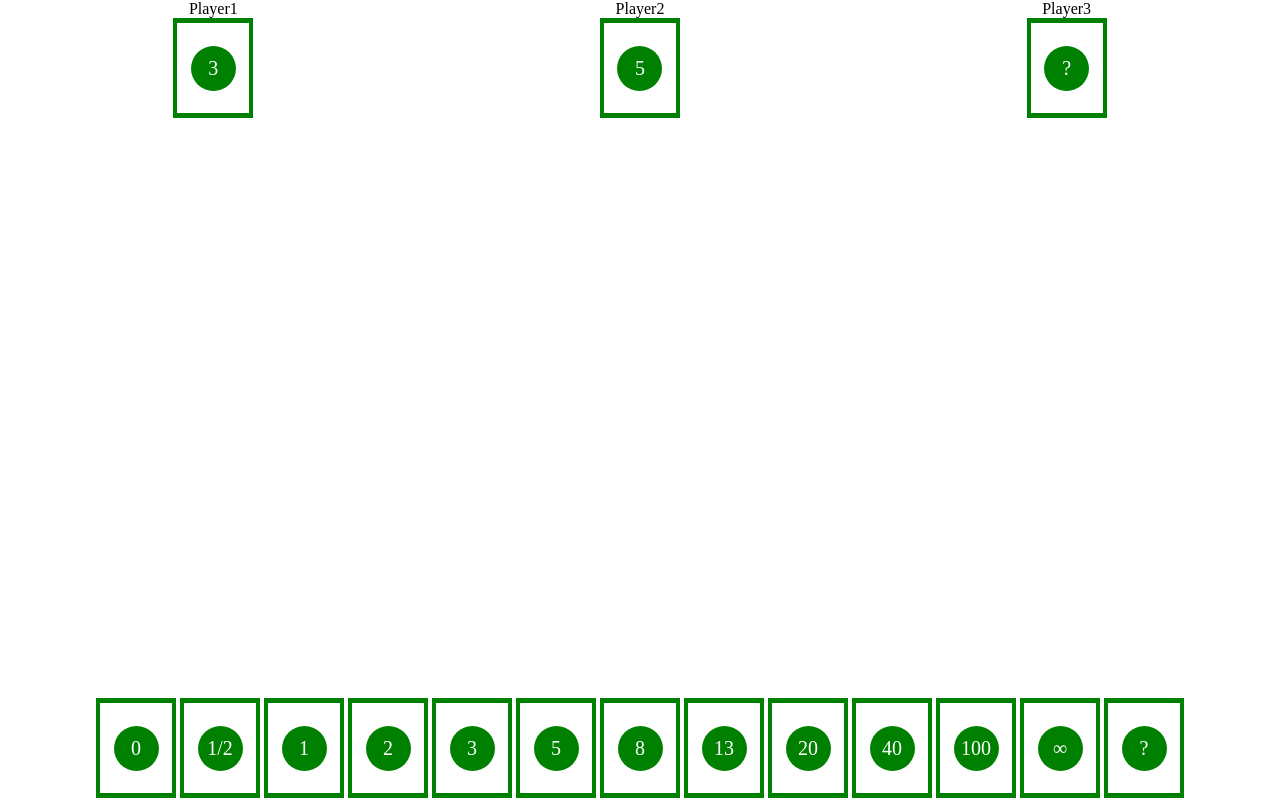
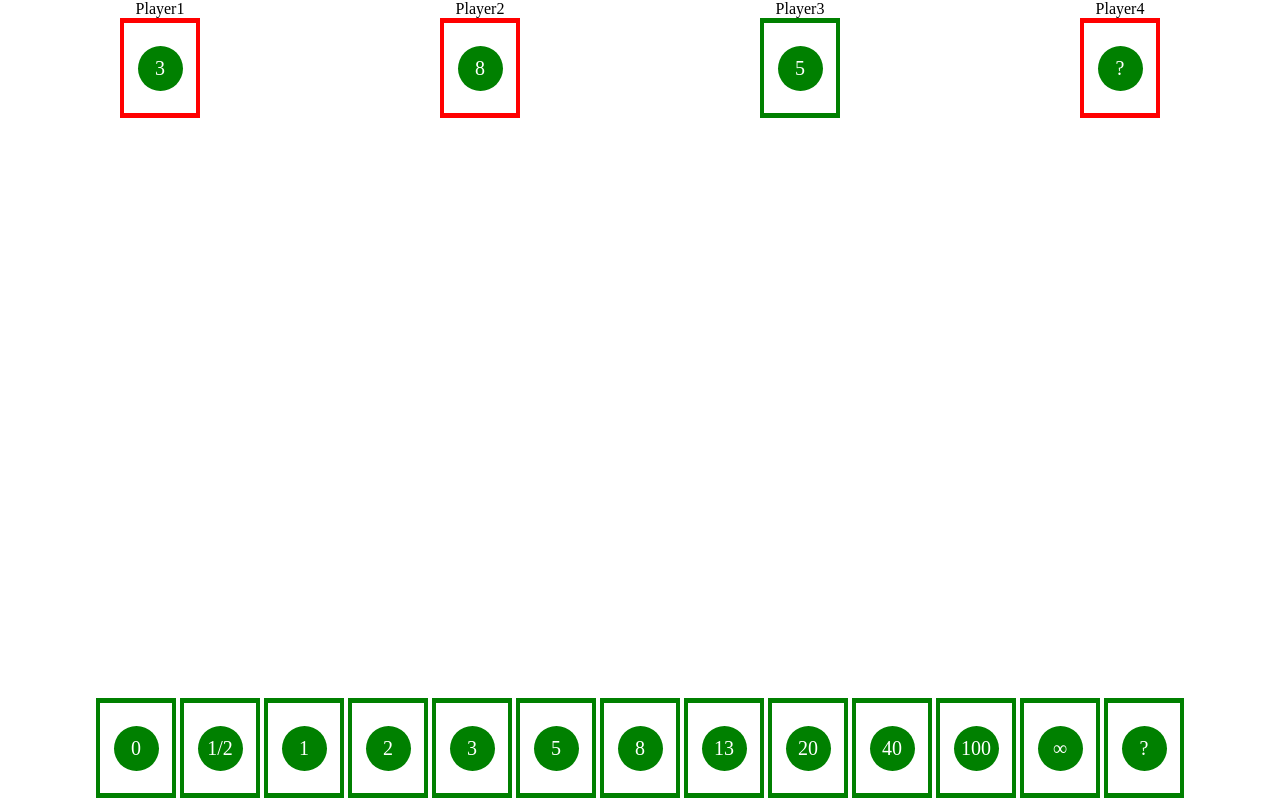
Before and after one commit to bogdangaliceanu/Estimo, an Angular app in the folder Frontend/Angular/estimo/: page / in a window 1280 px wide. Built offline with nearby package versions, Linux system fonts and the light colour scheme.

Commit message:
highlight outstanding estimates

```diff
--- a/Frontend/Angular/estimo/src/app/app.component.ts
+++ b/Frontend/Angular/estimo/src/app/app.component.ts
@@ -10,9 +10,10 @@ import { OtherPlayer } from './other-player/other-player';
 })
 export class AppComponent {
     otherPlayers: OtherPlayer[] = [
-        { name: 'Player1', cardValue: '3' },
-        { name: 'Player2', cardValue: '5' },
-        { name: 'Player3', cardValue: '?' },
+        { name: 'Player1', estimate: { cardValue: '3', isOutstanding: true } },
+        { name: 'Player2', estimate: { cardValue: '8', isOutstanding: true } },
+        { name: 'Player3', estimate: { cardValue: '5', isOutstanding: false } },
+        { name: 'Player4', estimate: { cardValue: '?', isOutstanding: true } }
     ];
 
     onCardSelected(cardValue: string) {
--- a/Frontend/Angular/estimo/src/app/card/card.component.css
+++ b/Frontend/Angular/estimo/src/app/card/card.component.css
@@ -15,13 +15,16 @@
     animation-name: slideForward;
     animation-fill-mode: forwards;
 }
+#card.outstanding {
+    background-color: red;
+}
 
 @keyframes slideForward {
     from {
-      top: 0px;
+        top: 0px;
     }
     to {
-      top: calc(0px - var(--height));
+        top: calc(0px - var(--height));
     }
 }
 
--- a/Frontend/Angular/estimo/src/app/card/card.component.html
+++ b/Frontend/Angular/estimo/src/app/card/card.component.html
@@ -1,4 +1,4 @@
-<div id="card" [class.selected]="isSelected">
+<div id="card" [class.selected]="isSelected" [class.outstanding]="isOutstanding">
     <div id="filler">
         <div id="value-background">
             <span id="value">{{value}}</span>
--- a/Frontend/Angular/estimo/src/app/card/card.component.ts
+++ b/Frontend/Angular/estimo/src/app/card/card.component.ts
@@ -7,6 +7,7 @@ import { Component, ViewEncapsulation, Input } from '@angular/core';
     encapsulation: ViewEncapsulation.Native
 })
 export class CardComponent {
-    @Input() isSelected;
+    @Input() isSelected: boolean;
+    @Input() isOutstanding: boolean;
     @Input() value: string;
 }
--- a/Frontend/Angular/estimo/src/app/other-player/other-player.component.html
+++ b/Frontend/Angular/estimo/src/app/other-player/other-player.component.html
@@ -1,4 +1,4 @@
 <div id="other-player">
     <div>{{otherPlayer.name}}</div>
-    <card [value]="otherPlayer.cardValue"></card>
+    <card [value]="otherPlayer.estimate?.cardValue" [isOutstanding]="otherPlayer.estimate?.isOutstanding"></card>
 </div>
--- a/Frontend/Angular/estimo/src/app/other-player/other-player.ts
+++ b/Frontend/Angular/estimo/src/app/other-player/other-player.ts
@@ -1,4 +1,4 @@
 export class OtherPlayer {
     name: string;
-    cardValue: string;
+    estimate: { cardValue: string; isOutstanding: boolean; }
 }
--- a/Frontend/Angular/estimo/src/app/suite/suite.component.html
+++ b/Frontend/Angular/estimo/src/app/suite/suite.component.html
@@ -1,3 +1,5 @@
 <div id="suite">
-    <card *ngFor="let cardValue of cardValues" [value]="cardValue" [isSelected]="cardValue === selectedCardValue" (click)="onCardSelected(cardValue)"></card>
+    <card *ngFor="let cardValue of cardValues" [value]="cardValue"
+          [isSelected]="cardValue === selectedCardValue" (click)="onCardSelected(cardValue)">
+    </card>
 </div>
```
